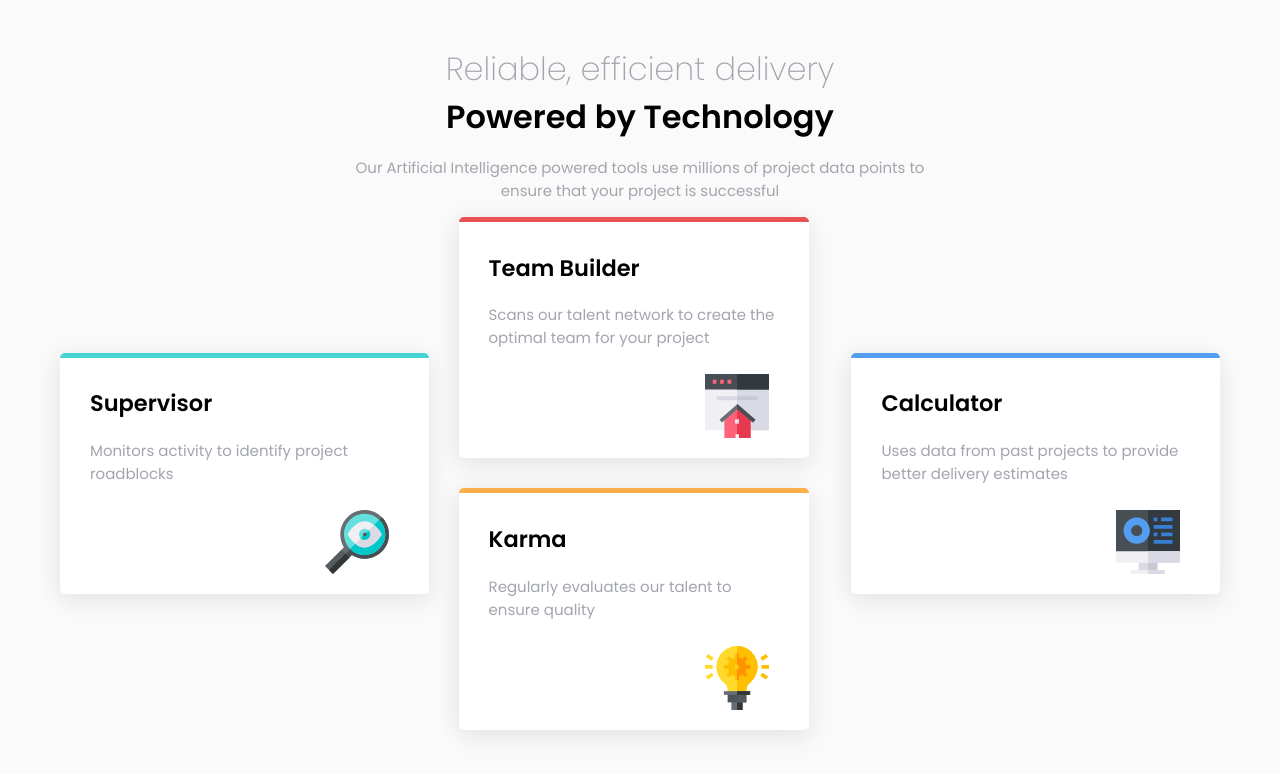
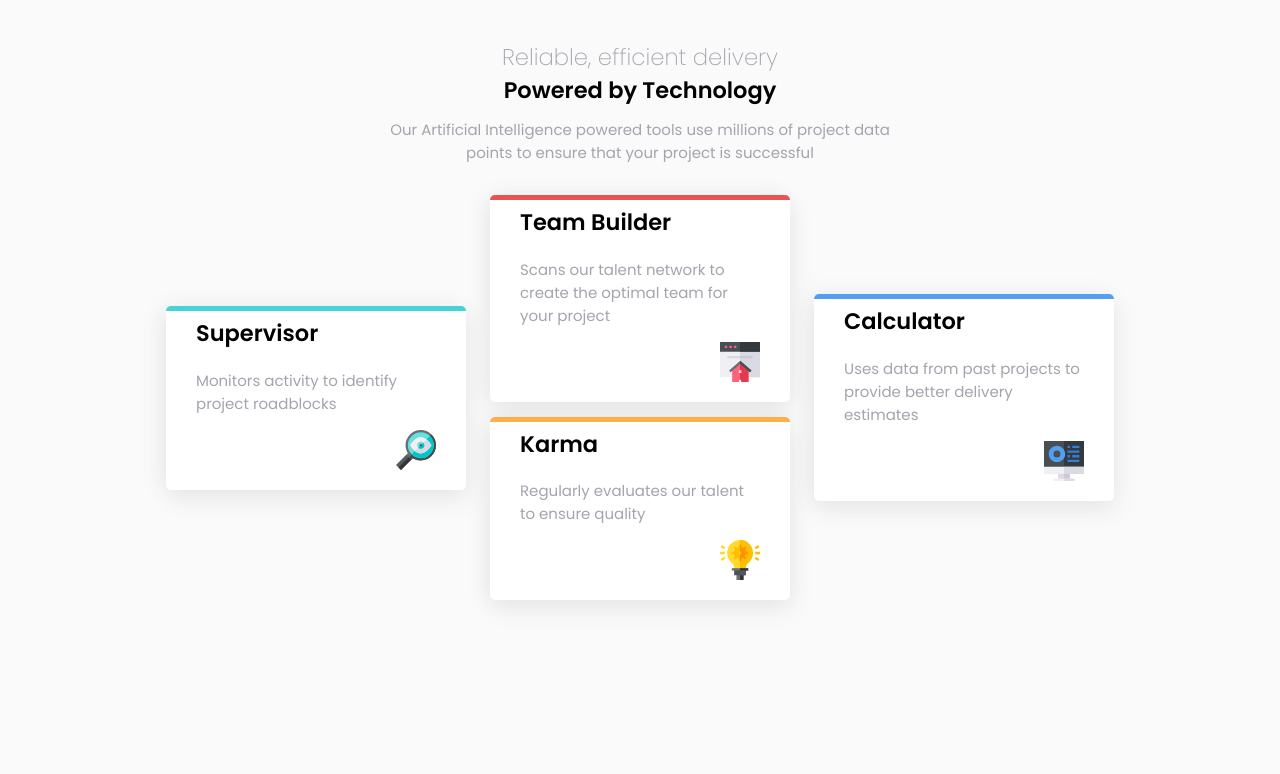
Before and after one commit to Dnghckr16/four-card-section, a plain HTML site: page index.html in a window 1280 px wide. Drawn offline with Linux system fonts and the light colour scheme.

Commit message:
Initial Commit

```diff
--- a/index.html
+++ b/index.html
@@ -11,38 +11,60 @@
 
 </head>
 <body>
-
 <header>
-    <ul>
-  <li> Reliable, efficient delivery</li>
-  <li>Powered by Technology</li>
-</ul>
-  <p class="faded">Our Artificial Intelligence powered tools use millions of project data points
-  to ensure that your project is successful</p>
+  <h1>
+    Reliable, efficient delivery
+  <h1>
+  <h2 class="bold-header">
+    Powered by Technology
+  </h2>
+  <p class="faded">
+    Our Artificial Intelligence powered tools use millions of project data points
+  to ensure that your project is successful
+  </p>
 </header>
   <main>
     <section class="supervisor row d">
-  <h2>Supervisor</h2>
-  <p> Monitors activity to identify project roadblocks</p>
+      <h2>
+        Supervisor
+      </h2>
+      <p>
+         Monitors activity to identify project roadblocks
+      </p>
     <img src="./images/icon-supervisor.svg" alt="">
 </section>
 <div class="column">
   <section class="team-builder row">
-  <h2>Team Builder</h2>
- <p> Scans our talent network to create the optimal team for your project</p>
+
+      <h2>
+       Team Builder
+      </h2>
+      <p>
+       Scans our talent network to create the optimal team for your project
+      </p>
     <img src="./images/icon-team-builder.svg" alt="">
 </section>
 <section class="karma row">
- <h2> Karma</h2>
- <p> Regularly evaluates our talent to ensure quality</p>
+    <h2>
+       Karma
+    </h2>
+    <p>
+      Regularly evaluates our talent to ensure quality
+    </p>
     <img src="./images/icon-karma.svg" alt="">
-</section></div>
+  </section>
+</div>
 <section class="calculator row d">
-  <h1>Calculator</h1>
- <p> Uses data from past projects to provide better delivery estimates</p>
+    <h2>
+       Calculator
+    </h2>
+    <p>
+      Uses data from past projects to provide better delivery estimates
+    </p>
       <img src="./images/icon-calculator.svg" alt="">
+    </div>
   </section>
 </main>
-</div>
+
 </body>
 </html>
--- a/style.css
+++ b/style.css
@@ -9,20 +9,23 @@
     --Orange: hsl(34, 97%, 64%);
     --Blue: hsl(212, 86%, 64%);
 }
-*{
+html{
     box-sizing: border-box;
+}
+*,*::before,*::after{
+    box-sizing: inherit;
 }
 body{
     font-family: 'Poppins', sans-serif;
     font-size: 15px;
-    margin: 0;
+    margin: 3rem 0 0 0;
     background-color: var(--Very-Light-Gray);
     min-height: 100vh;
-    padding: 30px;
+    padding:0;
 }
 header{
     text-align: center;
-     max-width:600px;
+    width: 40%;
     margin: auto;
 
 }
@@ -30,97 +33,91 @@ main{
     display: flex;
     justify-content: center;
     align-items: center;
+    min-height: 50vh;
+    padding: 0px;
 
-   padding: 0px;
-   box-sizing: border-box;
+    width: 100%;
+    margin: 0 auto;
+
+}
+h1{
+    color: var(--Grayish-Blue);
+    font-weight: 200;
+    font-size:1.42rem;
+}
+h1,.bold-header{
+    line-height: 0.8;
+}
+p{
+    color: var(--Grayish-Blue);
+
+}
+h2{
+    font-weight: 600;
+    margin-top: 5px;
+}
+
+section{
+    padding: 0px 30px;
+    background-color: white;
+    border-radius: 5px;
+    box-shadow: 3px 10px 25px 2px  rgba(0,0,0,0.05),
+                -5px 0 25px 0 rgba(0,0,0,0.05);
+   max-width:300px;
+    margin: 1rem 0;
 
 
 }
-
-section{
-    padding: 10px 30px;
-    background-color: white;
-    border-radius: 5px;
-    box-shadow: 3px 10px 25px 2px rgba(0,0,0,0.05),
-                -5px 0 25px 0 rgba(0,0,0,0.05);
-   width: 350px;
-}
 img{
     float: right;
-    padding: 10px;
+    padding-bottom: 20px;
+    width:40px;
 }
 .column{
     display: flex;
     flex-direction: column;
-    width: 400px;
+       max-width:350px;
+   margin: 0 1.5rem;
 
 }
-.d{
-margin: 30px;
-   width: 400px;
-}
+
 .supervisor{
     border-top: var(--Cyan) solid 5px;
-    box-sizing: border-box;
+
+
 }
 .team-builder{
     margin-bottom: 10px;
     border-top: var(--Red) solid 5px;
-      box-sizing: border-box;
+
 }
 .karma{
-    margin-top: 20px;
-      box-sizing: border-box;
+    margin-top: 5px;
+
     border-top: var(--Orange) solid 5px;
+
 }
 .calculator{
-      box-sizing: border-box;
     border-top: var(--Blue) solid 5px;
+
 }
 
-p{
-    color: var(--Grayish-Blue);
 
+@media (max-width:320px){
+  header{
+      padding: 1rem 40px;
   }
-ul{
-    list-style-type: none;
-    max-width: 600px;
-  text-align: center;
-  padding: 0;
 }
-ul li:first-child{
-    color: var(--Grayish-Blue);
-    font-weight: 200;
-   font-size:2rem;
-}
-ul li:last-child{
-    font-size: 2rem;
-    font-weight: 600;
-}
-h2{
-    font-weight: 600;
-}
-@media only screen and (max-width:500px){
-    main,div{
+@media (max-width:375px){
+    main{
         flex-direction: column;
         justify-content: center;
         align-items: center;
     }
-    section{
-        max-width: 300px;
-        margin: 0 10px;
-    }
     header{
-        max-width: 300px;
-    }
-    ul li:nth-child(1){
-        max-width: 350px;
-        font-size:20px;
-
-    }
-    ul li:nth-child(2){
-        max-width: 350px;
-        font-size:20px;
+        width: 80%;
+        text-align: center;
+        margin: auto;
     }
     h2{
         font-size: 1rem;
@@ -128,4 +125,19 @@ h2{
     p{
         font-size: .8rem;
     }
+    .calculator{
+        margin-bottom: 2rem !important;
     }
+}
+
+@media (max-width:768px){
+    section.d,.column{
+        margin:0 auto;
+    }
+}
+@media(max-width:1440px){
+    main{
+        padding: 0 2.5rem;
+
+    }
+}
```
Lines whose indentation alone changed are shown as unchanged.
